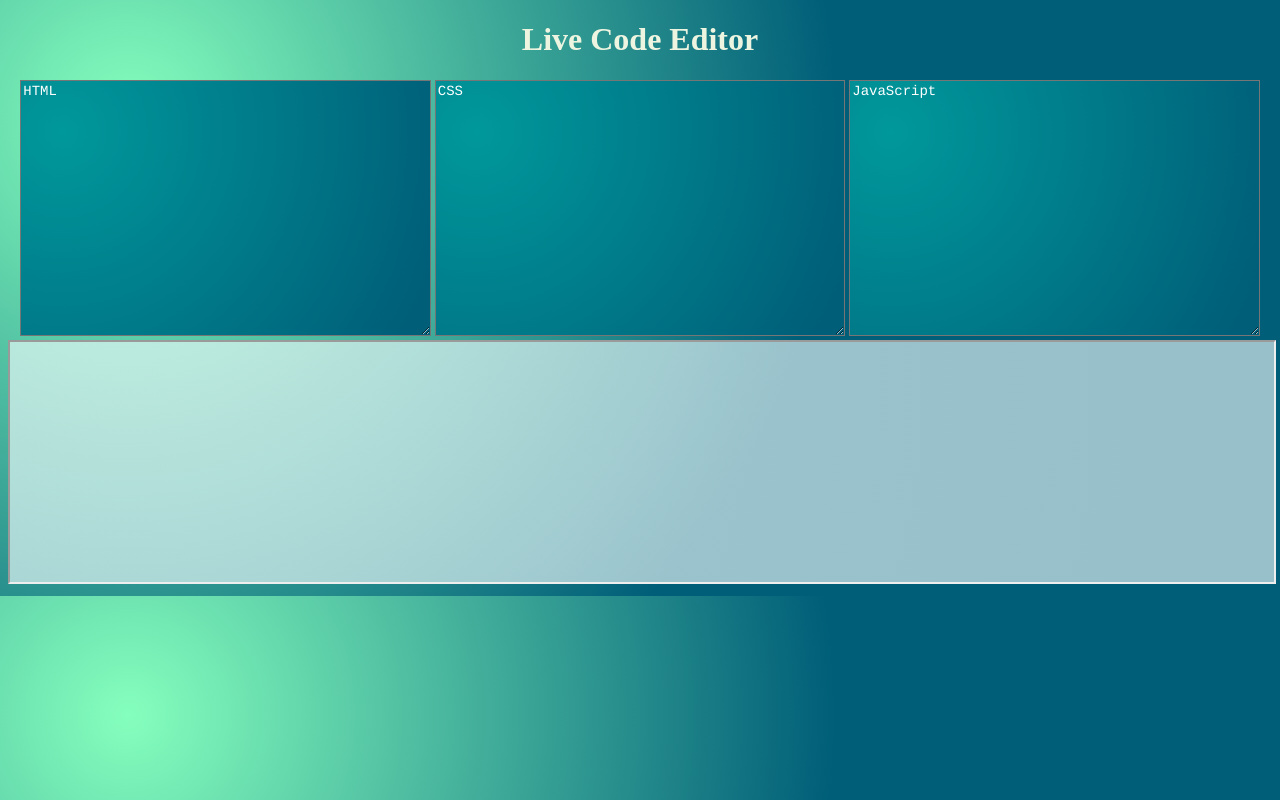
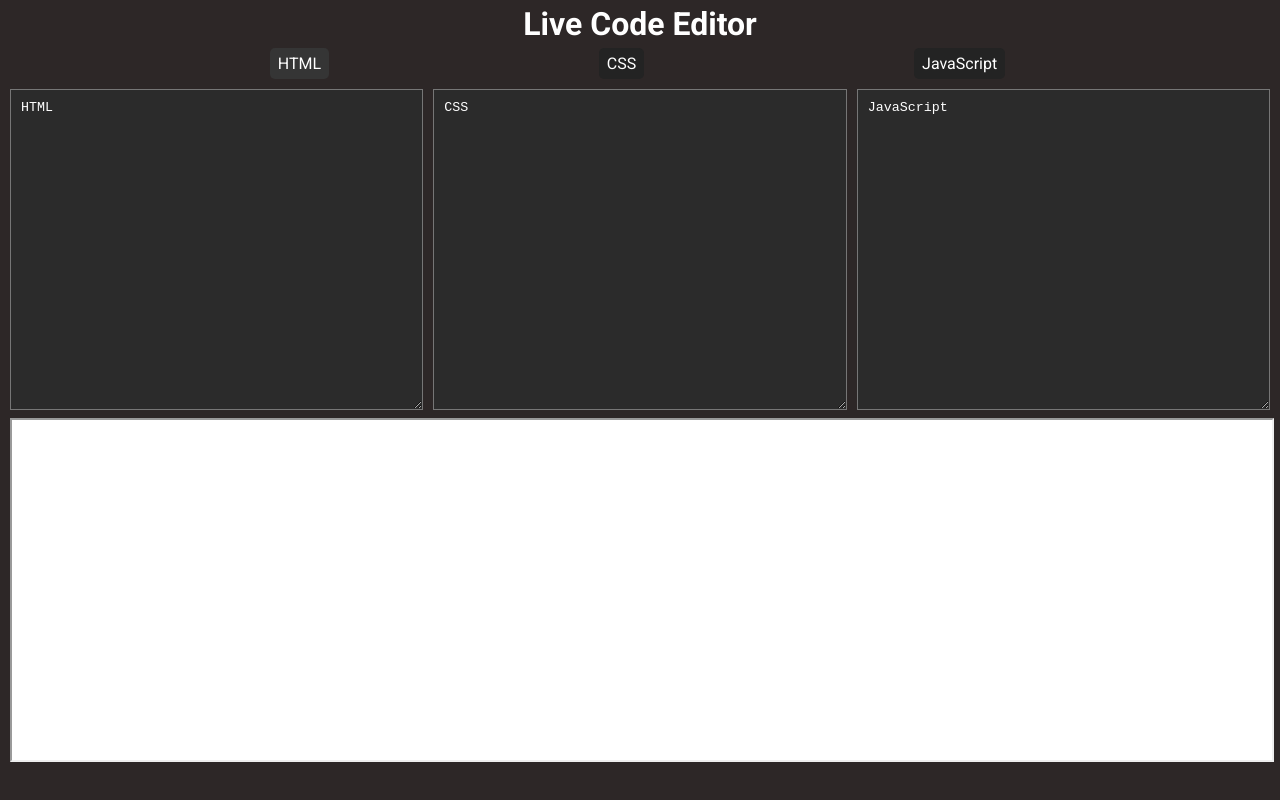
Before and after one commit to GKdevelopers0405/codeeditor, a plain HTML site: page index.html in a window 1280 px wide. Drawn offline with Linux system fonts and the light colour scheme.

Commit message:
total theme changed

```diff
--- a/app.js
+++ b/app.js
@@ -1,15 +1,56 @@
+// Define a function named 'compile'
 function compile() {
-
+    // Retrieve references to HTML, CSS, JS, and code iframe elements
     var html = document.getElementById("html");
     var css = document.getElementById("css");
     var js = document.getElementById("js");
     var code = document.getElementById("code").contentWindow.document;
 
+    // Attach an event handler to the body element for keyup events
     document.body.onkeyup = function() {
+        // Open the document of the code iframe
         code.open();
+        // Write the concatenated HTML, CSS, and JS code into the code iframe document
         code.writeln(html.value + "<style>" + css.value + "</style>" + "<script>" + js.value + "</script>");
+        // Close the document of the code iframe
         code.close();
     };
 };
 
+// Call the compile function to execute it
 compile();
+
+
+
+document.addEventListener('DOMContentLoaded', function () {
+    // Get all buttons and textareas
+    const buttons = document.querySelectorAll('.button');
+    const textareas = document.querySelectorAll('.sections textarea');
+
+    // Add click event listener to each button
+    buttons.forEach(function (button) {
+        button.addEventListener('click', function () {
+            // Remove 'active' class from all buttons
+            buttons.forEach(function (btn) {
+                btn.classList.remove('active');
+            });
+
+            // Add 'active' class to the clicked button
+            button.classList.add('active');
+
+            // Get the target textarea id from data-target attribute
+            const targetId = button.getAttribute('data-target');
+            console.log(targetId);
+
+            // Hide all textareas
+            textareas.forEach(function (textarea) {
+                if(textarea.getAttribute("id") == targetId){
+                    textarea.classList.add('textarea-active');
+                }else{
+                    textarea.classList.remove('textarea-active');
+                }
+            });
+
+        });
+    });
+});
--- a/index.html
+++ b/index.html
@@ -1,23 +1,55 @@
 <!DOCTYPE html>
 <html>
-
 <head>
-    <title>Code Editor</title>
-    <meta name="viewport" content="width=device-width, initial-scale=1">
-
-    <link rel="stylesheet" href="style.css">
+    <title>Code Editor</title> <!-- Title of the webpage -->
+    <meta name="viewport" content="width=device-width, initial-scale=1"> <!-- Responsive viewport settings -->
+    <link rel="stylesheet" href="style.css"> <!-- Link to external CSS file -->
 </head>
 
-<body id="grad">
-    <h1> Live Code Editor </h1>
+<body>
+    <h1> Live Code Editor </h1> <!-- Heading for the page -->
 
-    <textarea id="html" placeholder="HTML"></textarea>
-    <textarea id="css" placeholder="CSS"></textarea>
-    <textarea id="js" placeholder="JavaScript"></textarea>
-    <iframe id="code"></iframe>
+    <!-- Main container for the code editor -->
+    <div class="container">
+        <!-- Container for code input and tabs -->
+        <div class="code-container ">
+            <!-- Tabs for switching between HTML, CSS, and JavaScript -->
+            <div class="tabs">
+                <!-- Button for HTML tab -->
+                <div class="button active" data-target="html">
+                    HTML
+                </div>
 
+                <!-- Button for CSS tab -->
+                <div class="button" data-target="css">
+                    CSS
+                </div>
+
+                <!-- Button for JavaScript tab -->
+                <div class="button" data-target="js">
+                    JavaScript
+                </div>
+            </div>
+
+            <!-- Container for textareas -->
+            <div class="sections">
+                <!-- Textarea for HTML code -->
+                <textarea id="html" placeholder="HTML" class="textarea-active"></textarea>
+                <!-- Textarea for CSS code -->
+                <textarea id="css" placeholder="CSS" class=""></textarea>
+                <!-- Textarea for JavaScript code -->
+                <textarea id="js" placeholder="JavaScript" class=""></textarea>
+            </div>
+        </div>
+
+        <!-- Output container for displaying result -->
+        <div class="output">
+            <!-- Iframe for displaying the live result -->
+            <iframe id="code"></iframe>
+        </div>
+    </div>
+
+    <!-- Script tag to include JavaScript file -->
     <script type="text/javascript" src="app.js"></script>
-
 </body>
-
 </html>
--- a/style.css
+++ b/style.css
@@ -1,38 +1,120 @@
-#grad {
-    height: 100%;
-    background-image: radial-gradient( circle 780.6px at 10% 20%, rgba(133, 255, 189, 1) 0%, rgb(0, 94, 120) 90.7%);
+/* Import Google Fonts Roboto with various weights */
+@import url('https://fonts.googleapis.com/css2?family=Roboto:ital,wght@0,100;0,300;0,400;0,500;0,700;0,900;1,100;1,300;1,400;1,500;1,700;1,900&display=swap');
+
+/* Apply styles to the body element */
+body {
+    margin: 0; /* Remove default margin */
+    padding: 0; /* Remove default padding */
+    background-color: rgb(45, 39, 39); /* Set background color */
+    text-align: center; /* Center-align text */
+    color: white; /* Set text color */
+    font-family: "Roboto","sans-serif"; /* Set font family */
 }
 
-body {
-    text-align: center;
+/* Apply styles to h1 elements */
+h1 {
+    margin: 5px 0px; /* Set top and bottom margin */
 }
 
-h1 {
-    color: #EDf5e1;
+/* Define styles for the container element */
+.container {
+    height: 90vh; /* Set height to 90% of viewport height */
+    display: flex; /* Use flexbox layout */
+    flex-direction: column; /* Arrange items in a column */
 }
 
-textarea {
-    width: 32%;
-    min-height: 250px;
-    overflow: scroll;
-    margin: auto;
-    display: inline-block;
-    background-image: radial-gradient( circle farthest-corner at 10% 20%, rgba(0, 152, 155, 1) 0.1%, rgba(0, 94, 120, 1) 94.2%);
-    outline: none;
-    font-family: Courier, sans-serif;
-    font-size: 14px;
-    color: rgb(255, 255, 255);
-    ;
+/* Define styles for the code container */
+.code-container {
+    height: 50%; /* Set height to 50% of the parent container */
+    display: flex; /* Use flexbox layout */
+    flex-direction: column; /* Arrange items in a column */
+    margin: 0px 10px 20px 10px; /* Set margins */
+    gap: 10px; /* Set gap between child elements */
 }
 
-textarea::placeholder {
-    color: rgb(255, 255, 255);
+/* Define styles for the output section */
+.output {
+    height: 50%; /* Set height to 50% of the parent container */
+    margin: 10px; /* Set margins */
 }
 
+/* Apply styles to iframes */
 iframe {
-    bottom: 0;
-    position: relative;
-    width: 100%;
-    height: 15em;
-    background-image: radial-gradient( circle farthest-corner at 10% 20%, rgba(234, 249, 249, 0.67) 0.1%, rgba(239, 249, 251, 0.63) 90.1%);
+    height: 100%; /* Set height to 100% */
+    width: 100%; /* Set width to 100% */
+    background-color: #fff; /* Set background color */
 }
+
+/* Define styles for tabs */
+.tabs {
+    display: flex; /* Use flexbox layout */
+}
+
+/* Define styles for sections */
+.sections {
+    display: flex; /* Use flexbox layout */
+    flex-grow: 1; /* Allow sections to grow */
+}
+
+/* Define styles for buttons */
+.button {
+    background-color:rgb(35, 35, 35); /* Set background color */
+    padding: 6px 8px; /* Set padding */
+    margin: 0px 5px; /* Set margins */
+    border-radius: 5px; /* Set border radius */
+}
+
+/* Define styles for active tabs */
+.tabs .active {
+    background-color: hsl( 227.37deg 12.26% 30.39% ); /* Set background color */
+}
+
+/* Define styles for the first child button */
+.button:first-child {
+    margin-left: 0px; /* Remove left margin */
+}
+
+/* Define styles for textareas */
+textarea {
+    display: none; /* Hide textareas by default */
+    overflow: scroll; /* Allow scrolling */
+    width: 100%; /* Set width to 100% */
+    height: 100%; /* Set height to 100% */
+    padding: 10px; /* Set padding */
+    outline: none; /* Remove outline */
+    background-color: rgb(43, 43, 43); /* Set background color */
+    color: white; /* Set text color */
+}
+
+/* Define styles for active textareas */
+.textarea-active {
+    display: block; /* Display active textareas */
+}
+
+/* Define styles for textarea placeholders */
+textarea::placeholder {
+    color: rgb(255, 255, 255); /* Set placeholder color */
+}
+
+/* Media query for screens with minimum width 968px */
+@media screen and (min-width: 968px) {
+    /* Show HTML, CSS, and JS textareas */
+    #html, #css, #js {
+        display: block;
+    }
+
+    /* Set column gap for sections */
+    .sections {
+        column-gap: 10px;
+    }
+
+    /* Set background color for active tabs */
+    .tabs .active {
+        background-color: rgb(53, 53, 53);
+    }
+
+    /* Align tabs evenly */
+    .tabs {
+        justify-content: space-evenly;
+    }
+}
```
